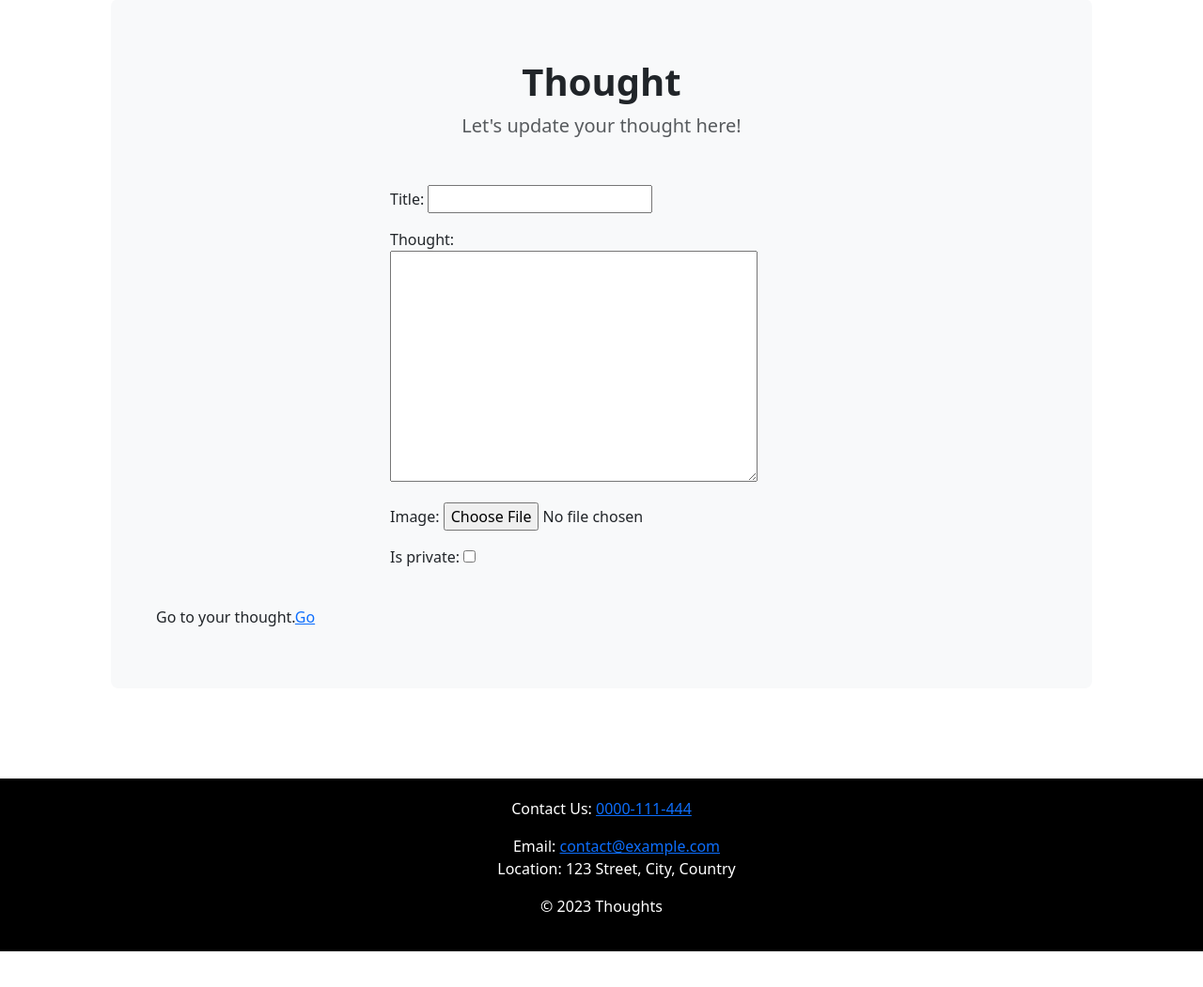
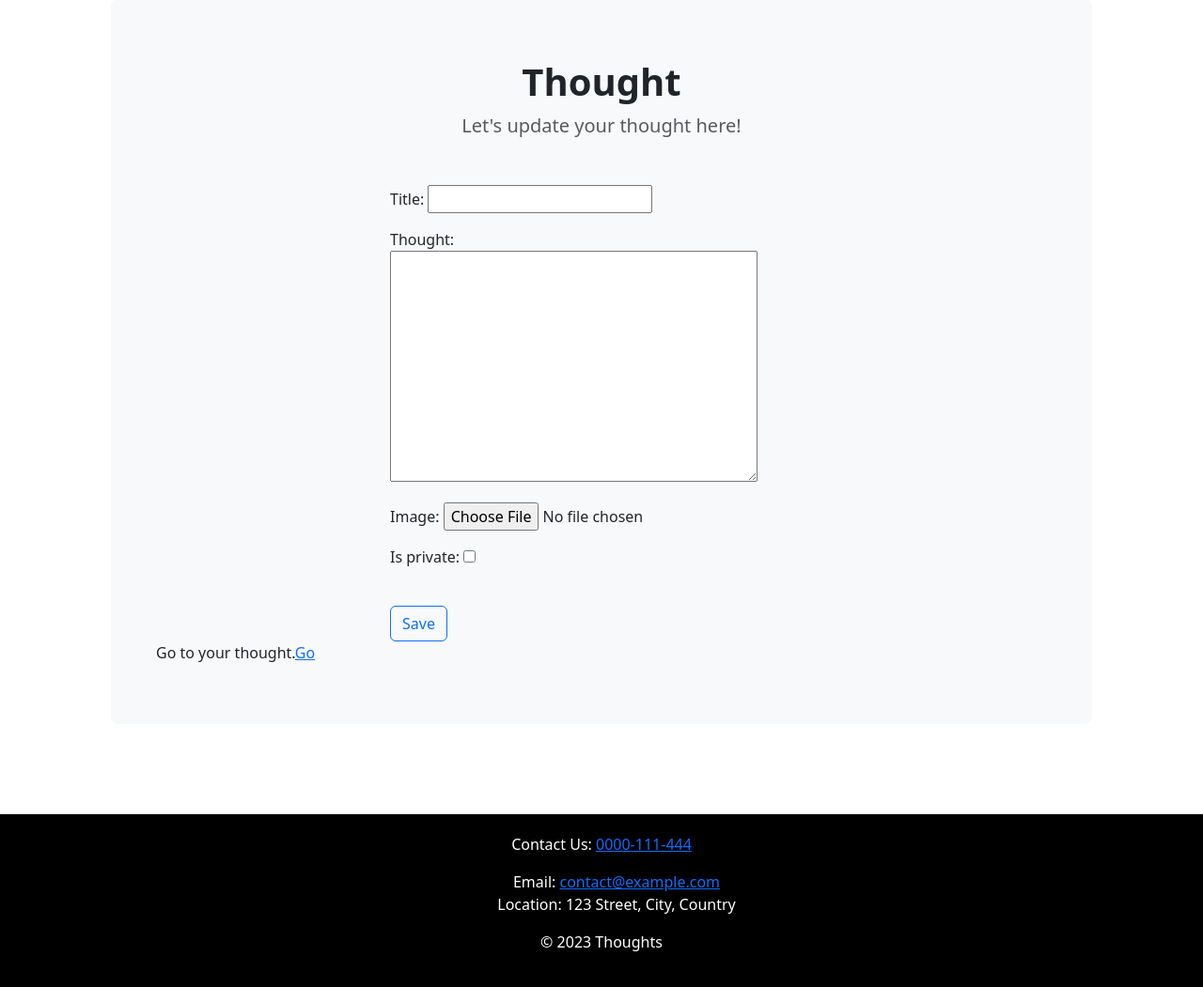
Before and after one commit to ahmadjawadmughal/thoughts-team-alpha, a Django app: page /create/ in a window 1280 px wide. Shown: the part 107-1158 px from the top of the page at 94% size. Before the commit the page ends 1120 px from the top, so only its background shows below. Run offline with Django 4.2, Linux system fonts and the light colour scheme; the visitor is signed in with stand-in values (Sample User, id 1); some libraries are stand-ins or nearby versions.

Commit message:
Final Project Done

```diff
--- a/post_thoughts/templates/post_thoughts/thought_form.html
+++ b/post_thoughts/templates/post_thoughts/thought_form.html
@@ -22,7 +22,7 @@
             <!-- Using the formset -->
             {{ form.as_p }}
             <br>
-
+            <input type="submit" value="Save" class="btn btn-outline-primary" />
         </div>
           <br /><br />
           <p>Go to your thought.<a href="{% url 'DetailThoughts' user.id %}">Go</a></p>
```
